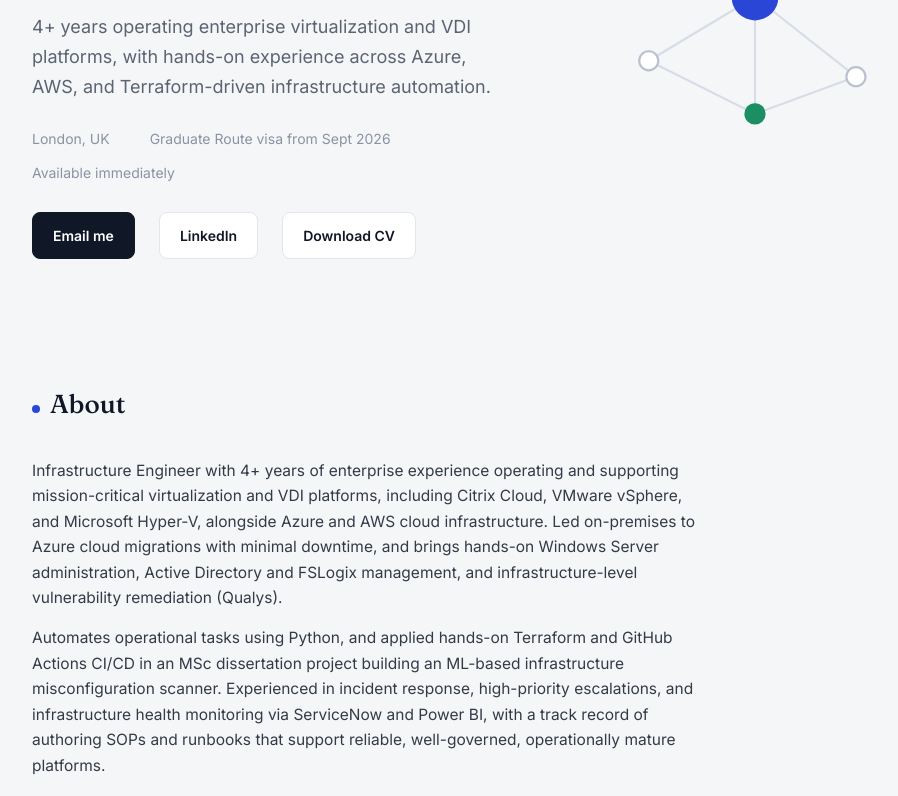
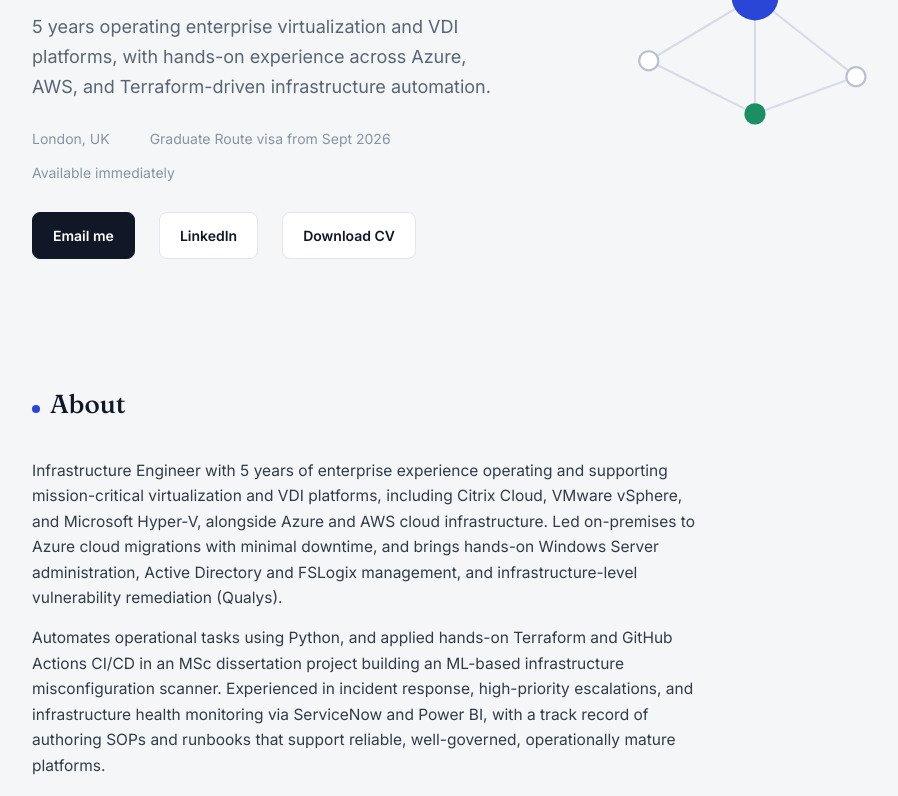
Before and after one commit to sugale1218/sugale1218.github.io, a plain HTML site: page index.html in a window 1280 px wide. Shown: the part 401-1197 px from the top of the page, without its empty margins (146-1044 px from the left). Drawn offline with Linux system fonts and the light colour scheme.

Commit message:
Update experience duration from 4 to 5 years

```diff
--- a/index.html
+++ b/index.html
@@ -200,7 +200,7 @@
       <div>
         <p class="kicker">Infrastructure Engineer</p>
         <h1 class="name">Infrastructure engineering for reliable cloud systems.</h1>
-        <p class="tagline">4+ years operating enterprise virtualization and VDI platforms, with hands-on
+        <p class="tagline">5 years operating enterprise virtualization and VDI platforms, with hands-on
           experience across Azure, AWS, and Terraform-driven infrastructure automation.</p>
         <div class="hero-meta">
           <span>London, UK</span>
@@ -240,7 +240,7 @@
   <section class="about" id="about">
     <div class="section-head"><span class="dot"></span><h2>About</h2></div>
     <p style="font-size:15.5px; color:#333B47; max-width:68ch; margin:0 0 14px;">
-      Infrastructure Engineer with 4+ years of enterprise experience operating and supporting
+      Infrastructure Engineer with 5 years of enterprise experience operating and supporting
       mission-critical virtualization and VDI platforms, including Citrix Cloud, VMware vSphere, and
       Microsoft Hyper-V, alongside Azure and AWS cloud infrastructure. Led on-premises to Azure cloud
       migrations with minimal downtime, and brings hands-on Windows Server administration, Active
```
